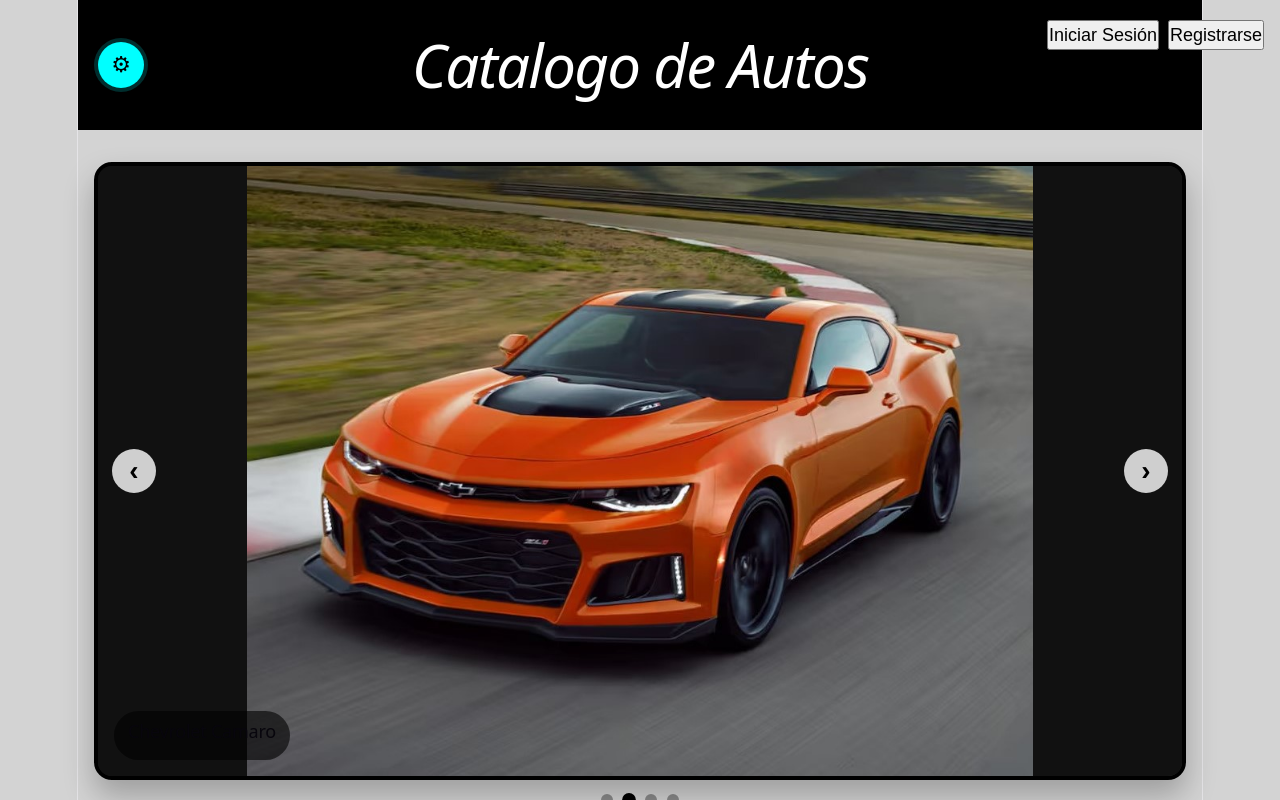
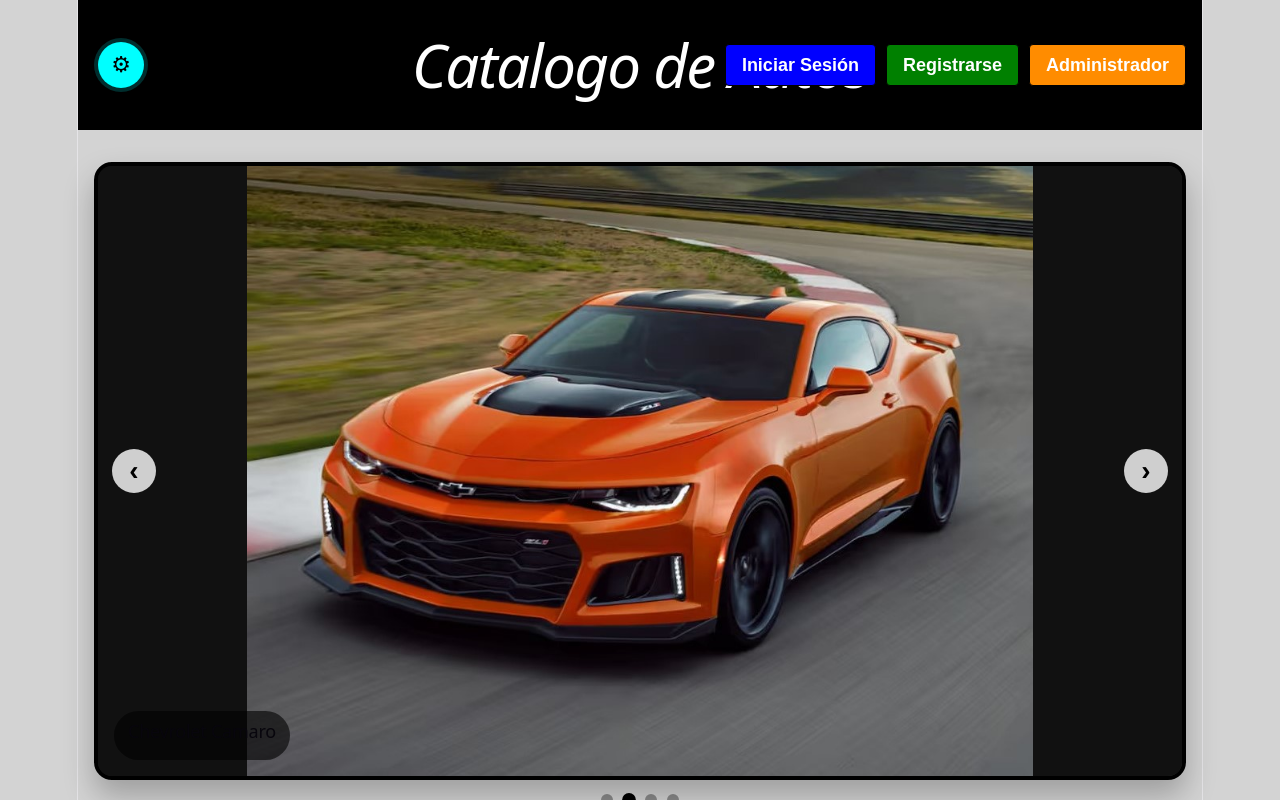
Before and after one commit to DDWestAdmin/Landing_page_React, a React (Vite) app in the folder catalogo-autos/: page / in a window 1280 px wide. Shown: the top 800 px of the page. Built offline with nearby package versions, Linux system fonts and the light colour scheme.

Commit message:
conexion con API + CRUD Administrador

```diff
--- a/catalogo-autos/src/App.jsx
+++ b/catalogo-autos/src/App.jsx
@@ -2,6 +2,7 @@
 import { useEffect, useState } from "react";
 import Header from "./components/Header";
 import Login from "./components/Login";
+import CRUD from "./components/CRUD";
 import Register from "./components/Register";
 import Logos from "./components/Logos";
 import Carrusel from "./components/Carrusel";
@@ -19,12 +20,7 @@ function App() {
   //modales registro e inicio de sesión
   const [mostrarLogin, setMostrarLogin] = useState(false);
   const [mostrarRegister, setMostrarRegister] = useState(false);
-
-  useEffect(() => {
-    if (usuario) {
-      setMostrarUsuarioModal(true);
-    }
-  }, [usuario]);
+  const [mostrarAdmin, setMostrarAdmin] = useState(false);
 
   useEffect(() => {
     const colores =
@@ -49,23 +45,10 @@ function App() {
         usuario={usuario}
         onAbrirAccesibilidad={() => setMostrarAccesibilidad(true)}
         onAbrirUsuario={() => setMostrarUsuarioModal(true)}
+        onAbrirLogin={() => setMostrarLogin(true)}
+        onAbrirRegister={() => setMostrarRegister(true)}
+        onAbrirAdmin={() => setMostrarAdmin(true)}
       />
-
-      {!usuario && (
-        <div className="formulario">
-          <button
-            className="boton-loin"
-            onClick={() => setMostrarLogin(true)}>
-              Iniciar Sesión
-          </button>
-
-          <button
-          className="boton-register"
-          onClick={() => setMostrarRegister(true)}>
-            Registrarse
-          </button>
-        </div>
-      )}
 
       <Carrusel />
 
@@ -102,6 +85,7 @@ function App() {
             onClick={(e) => e.stopPropagation()}>
               <Login
                 setUsuario={setUsuario}
+                onLoginSuccess={() => setMostrarUsuarioModal(true)}
                 cerrar={() => setMostrarLogin(false)}
               />
           </div>
@@ -120,6 +104,17 @@ function App() {
             </div>
       )}
 
+      {mostrarAdmin && (
+        <div className="modal" onClick={() => setMostrarAdmin(false)}>
+          <div
+            className="modal-contenido modal-crud"
+            onClick={(e) => e.stopPropagation()}
+          >
+            <CRUD />
+          </div>
+        </div>
+      )}
+
       <Logos />
 
       <Footer />
--- a/catalogo-autos/src/components/CRUD.jsx
+++ b/catalogo-autos/src/components/CRUD.jsx
@@ -11,7 +11,7 @@ import {
     contineMayuscula,
     contieneNumero,
     contieneCaracterEspecial
-} from '../utils/Validadores';
+} from './Validadores';
 
 export default function Administrador() {
     // Línea 3: Estados encargados de la captura y control del login del Administrador.
@@ -167,16 +167,16 @@ export default function Administrador() {
         return (
             <div style={{ display: 'flex', justifyContent: 'center', alignItems: 'center', height: '80vh', fontFamily: 'Arial, sans-serif' }}>
                 <form onSubmit={manejarLogin} style={{ border: '1px solid #ccc', padding: '30px', borderRadius: '8px', width: '320px', boxShadow: '0 4px 10px rgba(0,0,0,0.1)', background: '#fff' }}>
-                    <h3 style={{ textAlign: 'center', marginTop: 0, color: '#333' }}>🔑 Autenticación de Catálogo</h3>
+                    <h3 style={{ textAlign: 'center', marginTop: 0, color: '#333' }}>Autenticación de Catálogo</h3>
                     <div style={{ marginBottom: '15px' }}>
                         <label style={{ display: 'block', marginBottom: '5px', fontWeight: 'bold' }}>Correo Electrónico:</label>
-                        <input type="email" name="correo" required value={credenciales.correo} onChange={manageCambioLogin} placeholder="admin@correo.cl" aria-label="Correo Electrónico" style={{ width: '100%', padding: '8px', borderRadius: '4px', border: '1px solid #ccc', boxSizing: 'border-box' }} />
+                        <input type="email" name="correo" required value={credenciales.correo} onChange={manageCambioLogin} placeholder="correo eléctronico" aria-label="Correo Electrónico" style={{ width: '100%', padding: '8px', borderRadius: '4px', border: '1px solid #ccc', boxSizing: 'border-box' }} />
                     </div>
                     <div style={{ marginBottom: '20px' }}>
                         <label style={{ display: 'block', marginBottom: '5px', fontWeight: 'bold' }}>Contraseña:</label>
-                        <input type="password" name="clave" required value={credenciales.clave} onChange={manageCambioLogin} placeholder="Adm1n.#1str4d0r" aria-label="Contraseña" style={{ width: '100%', padding: '8px', borderRadius: '4px', border: '1px solid #ccc', boxSizing: 'border-box' }} />
+                        <input type="password" name="clave" required value={credenciales.clave} onChange={manageCambioLogin} placeholder="contraseña" aria-label="Contraseña" style={{ width: '100%', padding: '8px', borderRadius: '4px', border: '1px solid #ccc', boxSizing: 'border-box' }} />
                     </div>
-                    <button type="submit" style={{ width: '100%', padding: '10px', background: 'blue', color: 'white', border: 'none', borderRadius: '4px', cursor: 'pointer', fontWeight: 'bold' }}>Reconocer Rol e Ingresar</button>
+                    <button type="submit" style={{ width: '100%', padding: '10px', background: 'blue', color: 'white', border: 'none', borderRadius: '4px', cursor: 'pointer', fontWeight: 'bold' }}>Ingresar como Administrador</button>
                 </form>
             </div>
         );
@@ -186,23 +186,23 @@ export default function Administrador() {
     return (
         <div style={{ padding: '30px', fontFamily: 'Segoe UI, Arial, sans-serif', maxWidth: '1000px', margin: '0 auto', color: '#333' }}>
             <div style={{ display: 'flex', justifyContent: 'space-between', alignItems: 'center', marginBottom: '20px' }}>
-                <h2>🛠️ Panel de Control - Modo: {usuarioAutenticado.rol}</h2>
+                <h2>Panel de Control - Modo: {usuarioAutenticado.rol}</h2>
                 <div>
-                    <span style={{ marginRight: '15px', background: '#28a745', color: 'white', padding: '6px 12px', borderRadius: '20px', fontSize: '13px', fontWeight: 'bold' }}>👤 Sesión: {usuarioAutenticado.correo}</span>
+                    <span style={{ marginRight: '15px', background: '#28a745', color: 'white', padding: '6px 12px', borderRadius: '20px', fontSize: '13px', fontWeight: 'bold' }}>Sesión: {usuarioAutenticado.correo}</span>
                     <button onClick={manejarLogout} style={{ background: 'gray', color: 'white', border: 'none', padding: '6px 12px', borderRadius: '4px', cursor: 'pointer' }}>Cerrar Sesión</button>
                 </div>
             </div>
 
             {/* Monitor Auditor de límites de sesión */}
             <div style={{ padding: '12px', background: '#e9ecef', borderRadius: '6px', marginBottom: '25px', borderLeft: '5px solid blue' }}>
-                <strong>🔒 Restricciones por Sesión de Administrador: </strong>
+                <strong>Restricciones por Sesión de Administrador: </strong>
                 <span style={{ marginLeft: '15px' }}>Vehículos Creados: <b>{modelosAnadidosSesion} / 3</b></span>
                 <span style={{ marginLeft: '25px' }}>Vehículos Eliminados: <b>{modelosEliminadosSesion} / 2</b></span>
             </div>
 
             {/* Conexión asíncrona externa hacia la API de tu archivo de Validadores */}
             <div style={{ padding: '20px', border: '1px solid #b8daff', borderRadius: '8px', marginBottom: '30px', backgroundColor: '#e2f0fe' }}>
-                <h4 style={{ margin: '0 0 12px 0', color: '#004085' }}>🌐 Catálogo Mundial en Vivo (API de Vehículos NHTSA)</h4>
+                <h4 style={{ margin: '0 0 12px 0', color: '#004085' }}>Catálogo Mundial en Vivo (API de Vehículos NHTSA)</h4>
                 <select value={marcaSeleccionadaAPI} onChange={(e) => setMarcaSeleccionadaAPI(e.target.value)} style={{ padding: '8px', marginRight: '12px', borderRadius: '4px', border: '1px solid #ced4da' }}>
                     {['Toyota', 'Chevrolet', 'Ford', 'Honda'].map(m => <option key={m} value={m}>{m}</option>)}
                 </select>
@@ -214,7 +214,7 @@ export default function Administrador() {
                         <p style={{ margin: '0 0 10px 0', fontSize: '13px', fontWeight: 'bold', color: '#495057' }}>Sugerencias encontradas (Haz clic en un modelo para cargarlo e iniciar su registro manual):</p>
                         <div style={{ display: 'flex', gap: '10px', flexWrap: 'wrap' }}>
                             {resultadosAPI.map((auto, i) => (
-                                <button key={i} onClick={() => importarSugerenciaAPI(auto.Model_Name)} style={{ background: '#f1f3f5', border: '1px solid #ced4da', padding: '6px 12px', borderRadius: '20px', cursor: 'pointer', fontSize: '13px' }}>📥 {auto.Model_Name}</button>
+                                <button key={i} onClick={() => importarSugerenciaAPI(auto.Model_Name)} style={{ background: '#f1f3f5', border: '1px solid #ced4da', padding: '6px 12px', borderRadius: '20px', cursor: 'pointer', fontSize: '13px' }}>{auto.Model_Name}</button>
                             ))}
                         </div>
                     </div>
@@ -223,7 +223,7 @@ export default function Administrador() {
 
             {/* Filtros locales y botón disparador del Modal */}
             <div style={{ display: 'flex', gap: '15px', marginBottom: '20px', justifyContent: 'space-between' }}>
-                <input aria-label="Filtrar catálogo" type="text" placeholder="🔎 Filtrar catálogo local por marca, año o descripción..." value={busqueda} onChange={(e) => setBusqueda(e.target.value)} style={{ padding: '10px', width: '420px', borderRadius: '4px', border: '1px solid #ced4da' }} />
+                <input aria-label="Filtrar catálogo" type="text" placeholder="Filtrar catálogo local por marca, año o descripción..." value={busqueda} onChange={(e) => setBusqueda(e.target.value)} style={{ padding: '10px', width: '420px', borderRadius: '4px', border: '1px solid #ced4da' }} />
                 <button onClick={abrirModalParaCrear} style={{ padding: '10px 20px', background: 'green', color: '#fff', border: 'none', borderRadius: '4px', fontWeight: 'bold', cursor: 'pointer' }}>➕ Agregar nuevo modelo</button>
             </div>
 
--- a/catalogo-autos/src/components/Header.jsx
+++ b/catalogo-autos/src/components/Header.jsx
@@ -1,5 +1,11 @@
-
-function Header({ usuario, onAbrirAccesibilidad, onAbrirUsuario }) {
+function Header({
+    usuario,
+    onAbrirAccesibilidad,
+    onAbrirUsuario,
+    onAbrirLogin,
+    onAbrirRegister,
+    onAbrirAdmin
+}) {
     return (
         <header>
             <button
@@ -23,6 +29,31 @@ function Header({ usuario, onAbrirAccesibilidad, onAbrirUsuario }) {
                     </button>
                 )}
             </h1>
+                {!usuario && (
+                    <div className="header-acciones">
+                        <button
+                            className="header-boton header-boton-login"
+                            onClick={onAbrirLogin}
+                            type="button"
+                        >
+                            Iniciar Sesión
+                        </button>
+                        <button
+                            className="header-boton header-boton-registro"
+                            onClick={onAbrirRegister}
+                            type="button"
+                        >
+                            Registrarse
+                        </button>
+                        <button
+                            className="header-boton header-boton-admin"
+                            onClick={onAbrirAdmin}
+                            type="button"
+                        >
+                            Administrador
+                        </button>
+                    </div>
+                )}
         </header>
     );
 }
--- a/catalogo-autos/src/components/Register.jsx
+++ b/catalogo-autos/src/components/Register.jsx
@@ -56,27 +56,31 @@ function Register({ cerrar }) {
   };
 
   return (
-    <form onSubmit={registrarUsuario}>
+    <form onSubmit={registrarUsuario} className="modal-form modal-registro-form">
       <input
         placeholder="Nombre de Usuario"
         aria-label="Nombre de Usuario"
+        value={usuario}
         onChange={(e) => setUsuario(e.target.value)}
       />
       <input
         placeholder="Correo Electrónico"
         aria-label="Correo Electrónico"
+        value={correo}
         onChange={(e) => setCorreo(e.target.value)}
       />
       <input
         type="password"
         placeholder="Contraseña (min.8 caracteres)"
         aria-label="Contraseña"
+        value={password}
         onChange={(e) => setPassword(e.target.value)}
       />
       <input
         type="password"
         placeholder="Confirmar contraseña"
         aria-label="Confirmar contraseña"
+        value={confirmPassword}
         onChange={(e) => setConfirmPassword(e.target.value)}
       />
       <div className="validaciones">
@@ -106,10 +110,14 @@ function Register({ cerrar }) {
         </label>
       </div>
 
-      <button type="submit" disabled={!(formularioValido)}>
-        Registrar
-      </button>
-      <button type="button" onClick={cerrar}>Volver</button>
+      <div className="modal-acciones-registro">
+        <button type="submit" className="boton-registrar-modal" disabled={!(formularioValido)}>
+          Registrar
+        </button>
+        <button type="button" className="boton-volver-modal" onClick={cerrar}>
+          Volver
+        </button>
+      </div>
     </form>
   );
 }
--- a/catalogo-autos/src/components/Validadores.jsx
+++ b/catalogo-autos/src/components/Validadores.jsx
@@ -62,7 +62,7 @@ export const confirmarPassword = (password, confirmPassword) => {
 //Objeto Administrador
 export const credencialesAdministrador = {
     correo:'admin@correo.cl',
-    password: 'Adm1n.#1str4d0r',
+    password: 'Adm1n1str4d0r##..',
     rol: 'administrador'
 };
 
--- a/catalogo-autos/src/styles/styles.css
+++ b/catalogo-autos/src/styles/styles.css
@@ -34,6 +34,7 @@ header {
   background-color: black;
   text-align: center;
   padding: 20px;
+  min-height: 102px;
 }
 
 .header-ajustes {
@@ -63,6 +64,41 @@ header h1 {
   color: white;
   font-size: 60px;
   font-style: italic;
+}
+
+.header-acciones {
+  position: absolute;
+  right: 16px;
+  top: 50%;
+  transform: translateY(-50%);
+  display: flex;
+  gap: 10px;
+  flex-wrap: wrap;
+  justify-content: flex-end;
+}
+
+.header-boton {
+  min-width: 132px;
+  height: 42px;
+  padding: 0 16px;
+  border: 1px solid black;
+  border-radius: 4px;
+  color: white;
+  cursor: pointer;
+  font: inherit;
+  font-weight: bold;
+}
+
+.header-boton-login {
+  background-color: blue;
+}
+
+.header-boton-registro {
+  background-color: green;
+}
+
+.header-boton-admin {
+  background: #ff8c00;
 }
 
 .header-usuario {
@@ -223,37 +259,11 @@ header h1 {
 
 /* FORMULARIO (Login / Register) */
 .formulario {
-  position: fixed;
-  top: 20px;
-  right: 16px;
-  z-index: 999;
-
-  display: flex;
-  gap: 0.5rem;
+  display: none;
 }
 
-/* BOTONES */
-.boton-registro,
-.boton-login {
-  width: 140px;
-  height: 42px;
-
-  display: flex;
-  justify-content: center;
-  align-items: center;
-
-  color: white;
-  border: 1px solid black;
-  border-radius: 4px;
-  cursor: pointer;
-}
-
-.boton-registro {
-  background-color: green;
-}
-
-.boton-login {
-  background-color: blue;
+.header-boton:hover {
+  filter: brightness(1.08);
 }
 
 /*  MODAL (REACT) */
@@ -285,6 +295,56 @@ header h1 {
 
   max-width: 700px;
   animation: aparecer 0.3s ease;
+}
+
+.modal-crud {
+  max-width: min(1180px, calc(100vw - 32px));
+  max-height: calc(100vh - 32px);
+  overflow: auto;
+}
+
+.modal-registro-form {
+  display: flex;
+  flex-direction: column;
+  gap: 12px;
+  min-width: 340px;
+}
+
+.modal-registro-form input {
+  padding: 10px;
+  border: 1px solid rgba(0, 0, 0, 0.2);
+  border-radius: 8px;
+}
+
+.modal-acciones-registro {
+  display: flex;
+  gap: 10px;
+  justify-content: flex-end;
+  margin-top: 6px;
+}
+
+.boton-registrar-modal,
+.boton-volver-modal {
+  padding: 10px 16px;
+  border: none;
+  border-radius: 8px;
+  cursor: pointer;
+  font-weight: bold;
+}
+
+.boton-registrar-modal {
+  background: #0f8f3b;
+  color: white;
+}
+
+.boton-registrar-modal:disabled {
+  opacity: 0.55;
+  cursor: not-allowed;
+}
+
+.boton-volver-modal {
+  background: #d1d5db;
+  color: #111111;
 }
 
 /* Imagen */
```
Also changed, not shown: catalogo-autos/src/components/FormularioModelo.jsx (+6 -6 lines), catalogo-autos/src/components/Login.jsx (+6 -1 lines).
